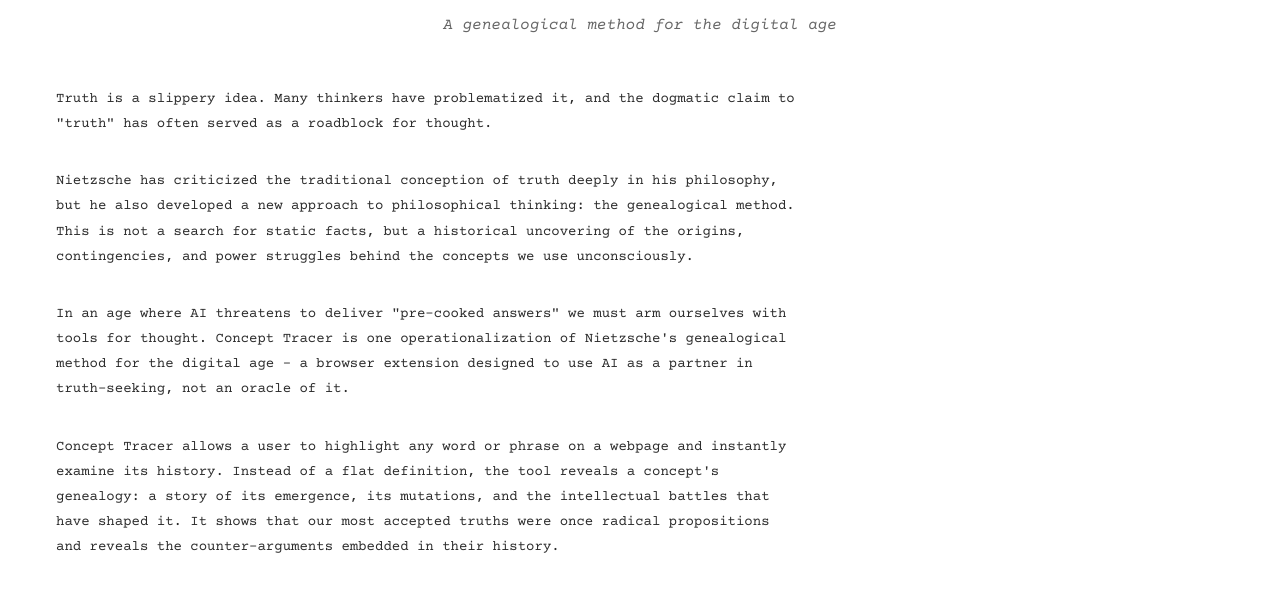
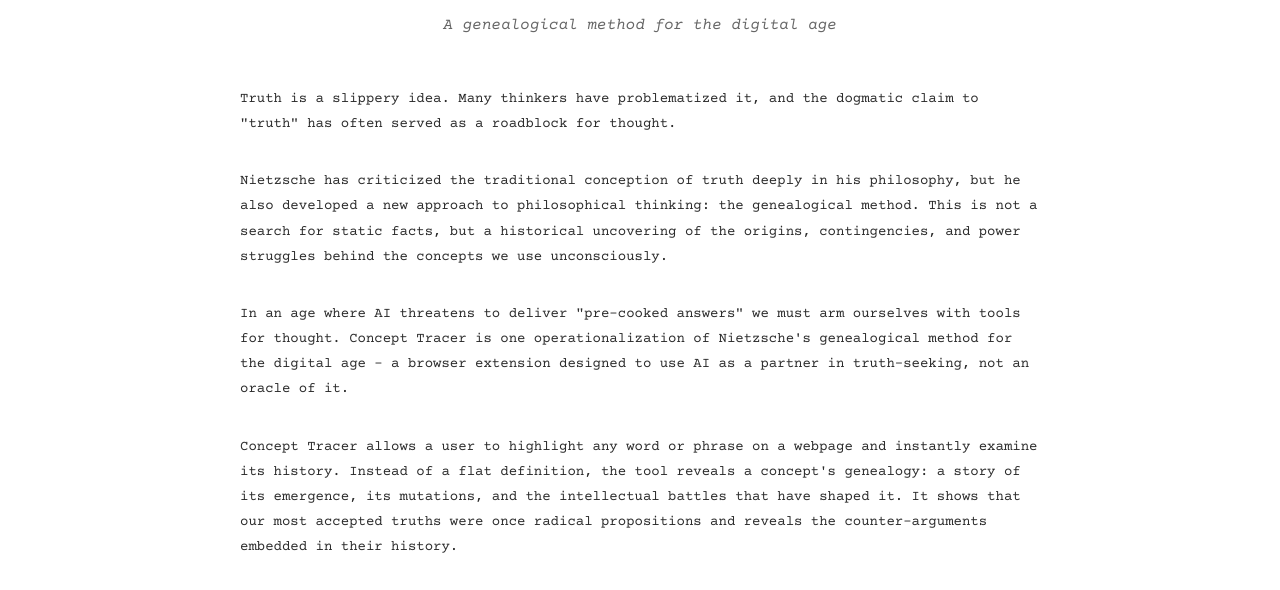
Before and after one commit to simonkral1/genealogy-tracer, a browser extension: page about.html in a window 1280 px wide. Shown: the part 191-781 px from the top of the page. Drawn offline with nearby package versions, Linux system fonts and the light colour scheme.

Commit message:
Fix text alignment on about page - center content with readable width

```diff
--- a/styles.css
+++ b/styles.css
@@ -820,10 +820,12 @@
     padding: var(--spacing-xxl) var(--spacing-md);
 }
 
-.about-text-long {
-    max-width: 100%;
-    width: 100%;
+.about-main .about-content {
+    display: block;
+    grid-template-columns: none;
 }
+
+
 
 .about-hero {
     text-align: center;
@@ -846,7 +848,10 @@
 
 .about-text-long {
     margin-bottom: var(--spacing-xxl);
-    width: 100%;
+    max-width: 800px;
+    margin-left: auto;
+    margin-right: auto;
+    text-align: center;
 }
 
 .about-text-long p {
@@ -855,7 +860,6 @@
     line-height: 1.8;
     text-align: left;
     max-width: 100%;
-    width: 100%;
 }
 
 .about-features {
```
